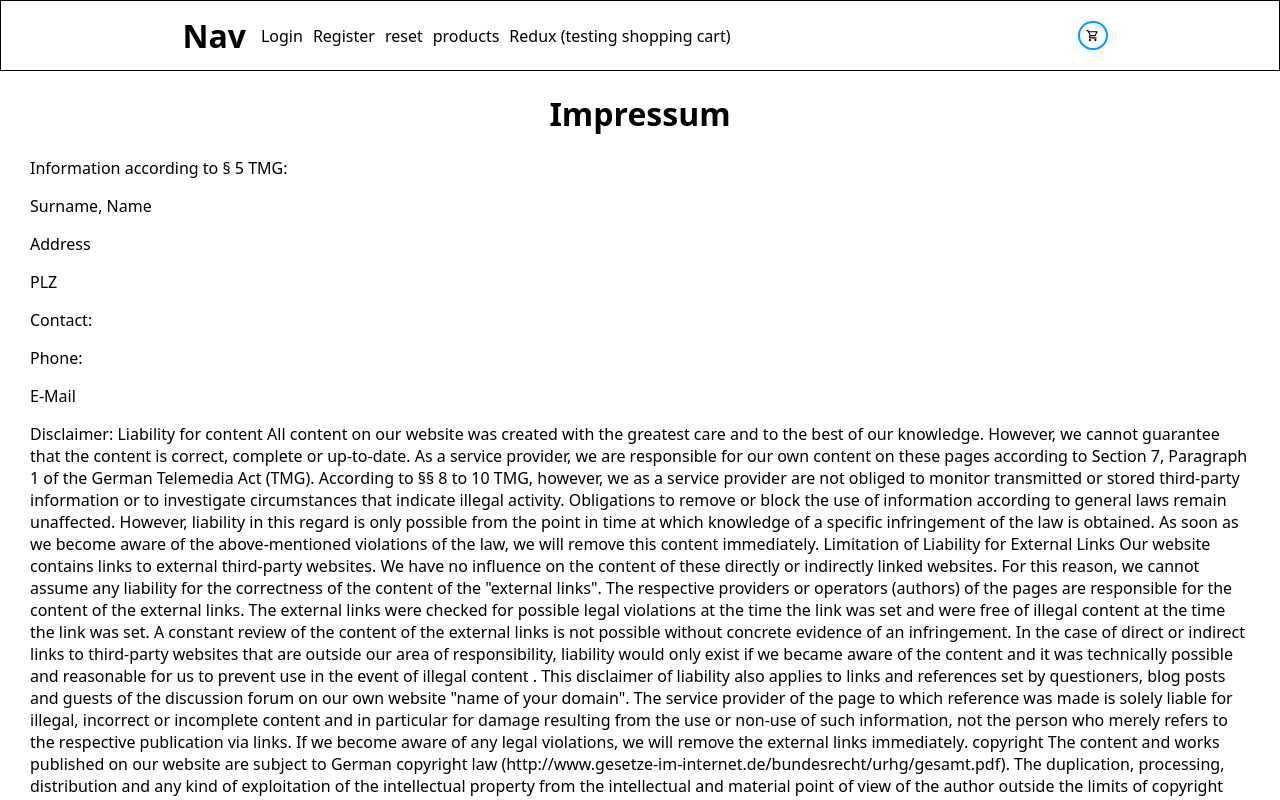
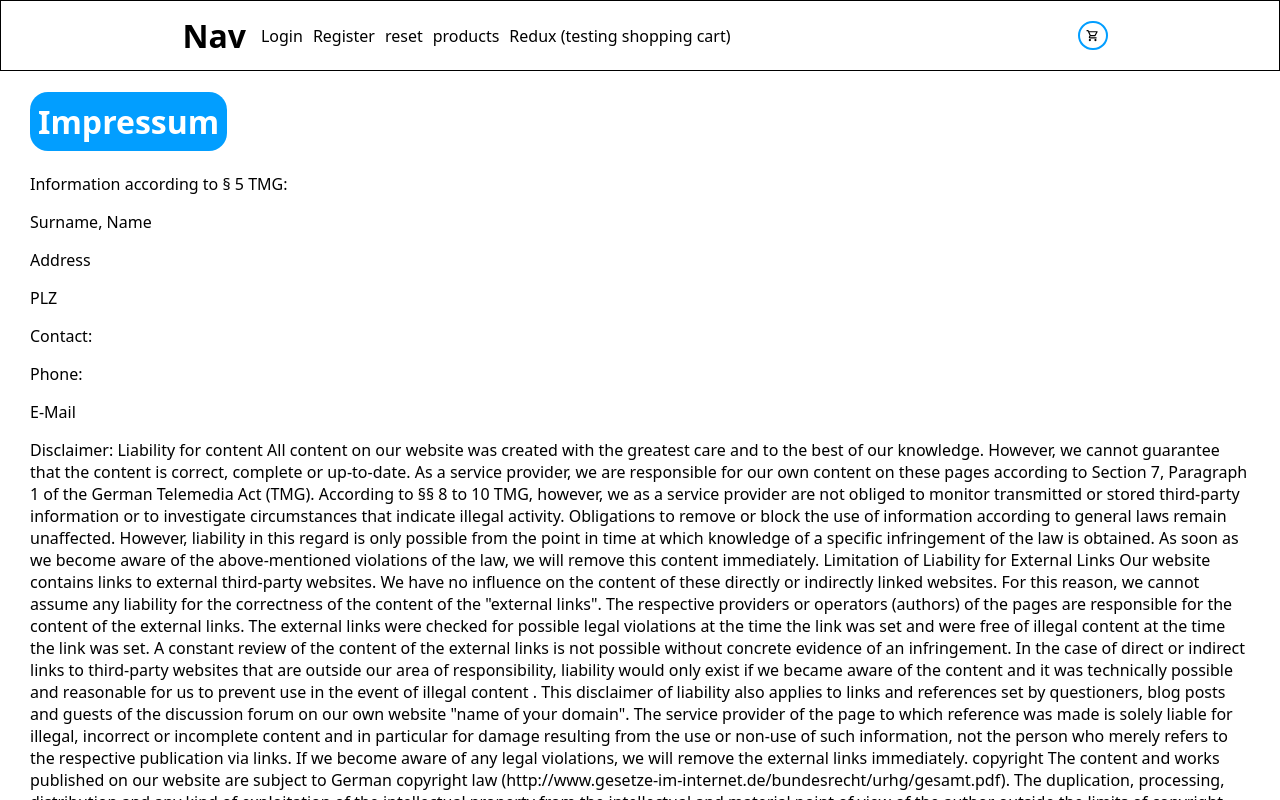
Before and after one commit to somlom/E-Com-Shop, a React app: page /impressum in a window 1280 px wide. Shown: the top 800 px of the page. Built offline with nearby package versions, Linux system fonts and the light colour scheme.

Commit message:
- impressum title verschönert

```diff
--- a/src/css/Navigation.css
+++ b/src/css/Navigation.css
@@ -127,3 +127,12 @@
     transition: background-color 0.15s;
     -webkit-transition: background-color 0.15s;
 }
+
+/* Keine Ahnung wo es hingehen soll hab es einfach hier gemacht. Ich glaube wir müssen neue .css datei für impressum erstellen */
+.imp_title {
+    background-color: rgb(2, 158, 255);
+    width: fit-content;
+    border-radius: 18px;
+    padding: 8px;
+    color: white;
+}
--- a/src/pages/Impressum.jsx
+++ b/src/pages/Impressum.jsx
@@ -8,7 +8,7 @@ export const Impressum = () => {
 
   return (
     <div>
-          <h1 className='title'>{t("Impressum")}</h1>
+          <h1 className='imp_title'>{t("Impressum")}</h1>
           <p>{t("§5TMG")}</p>
           <p>Surname, Name</p>
           <p>Address</p>
```
